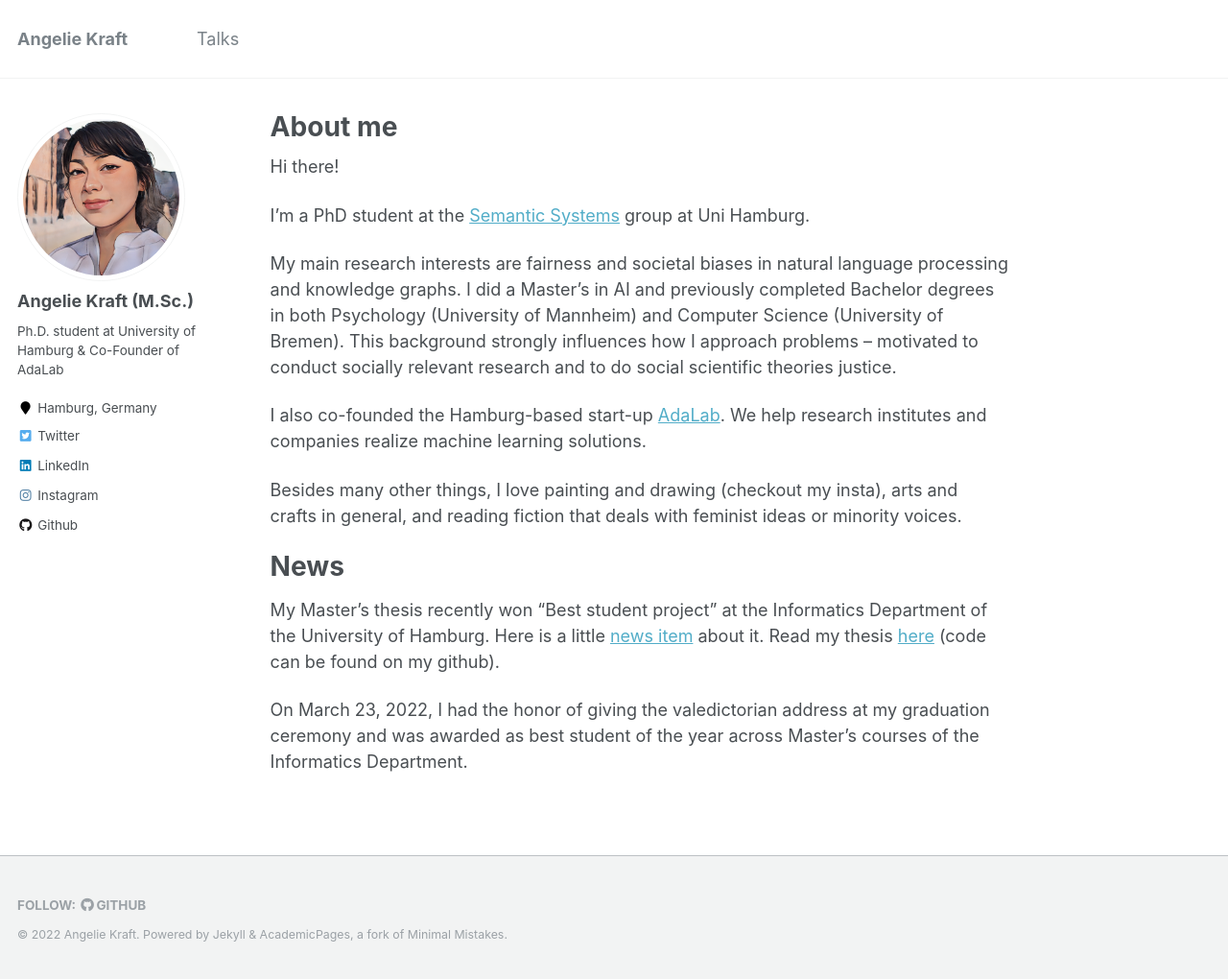
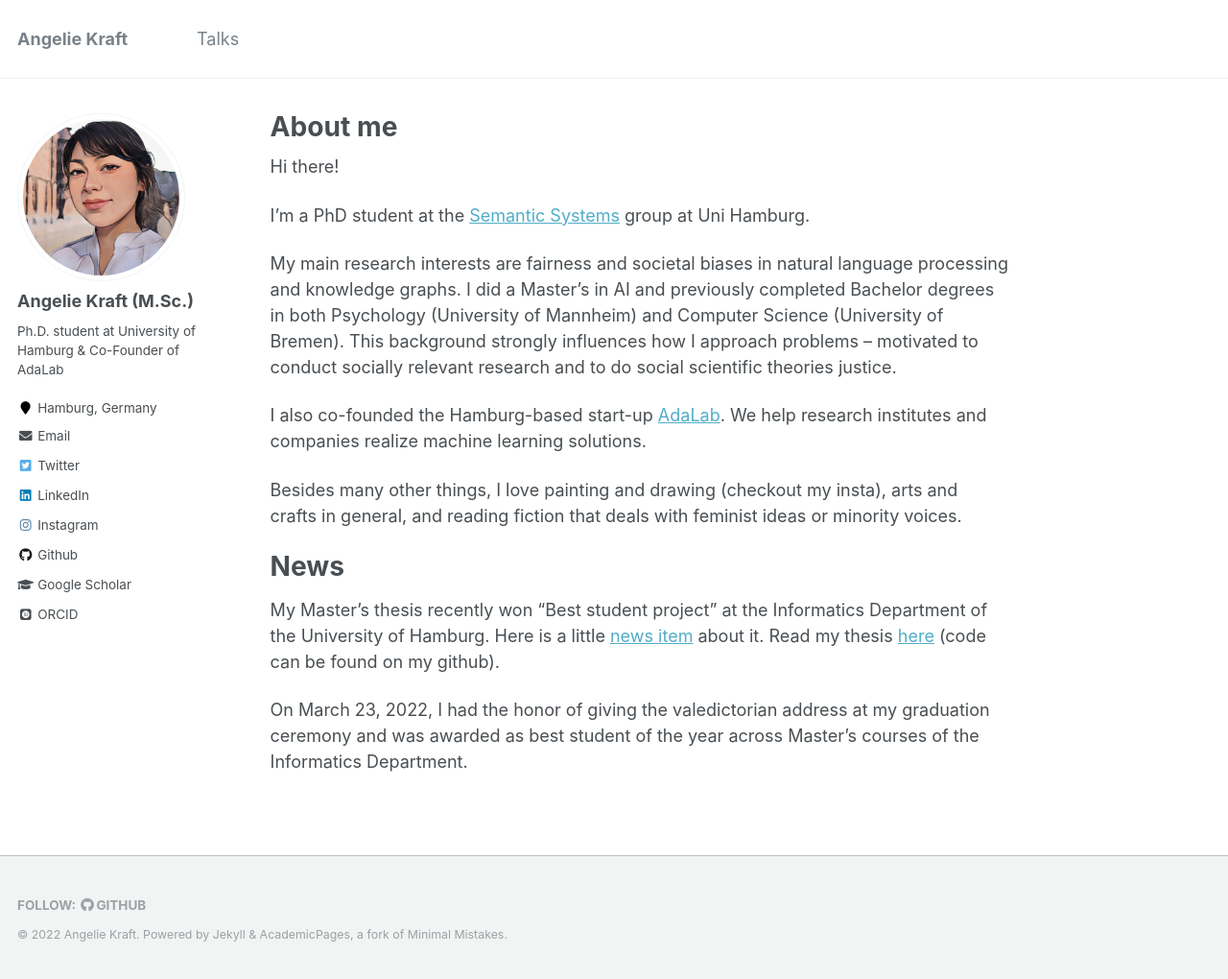
Before and after one commit to krangelie/krangelie.github.io, a Jekyll site: the page built from _pages/about.md, in a window 1280 px wide and 1020 px high. Shown: the whole window at 96% size. Built offline with Jekyll 4.4.1, drawn with Linux system fonts in a browser that asks for light colours; some web fonts are replaced; some of the changed lines change nothing that is shown.

Commit message:
adding contact details & public profiles

```diff
--- a/_config.yml
+++ b/_config.yml
@@ -86,8 +86,8 @@ author:
   location         : "Hamburg, Germany"
   employer         :
   pubmed           :
-  googlescholar    :
-  email            :
+  googlescholar    : "https://scholar.google.com/citations?user=_gjIRrMAAAAJ&hl=en"
+  email            : "angelie.kraft@uni-hamburg.de"
   researchgate     :  # example: "https://www.researchgate.net/profile/yourprofile"
   uri              :
   bitbucket        :
@@ -103,7 +103,7 @@ author:
   impactstory      : #"https://profiles.impactstory.org/u/xxxx-xxxx-xxxx-xxxx"
   lastfm           :
   linkedin         : "angelie-kraft"
-  orcid            :
+  orcid            : "0000-0002-2980-952X"
   pinterest        :
   soundcloud       :
   stackoverflow    : # http://stackoverflow.com/users/123456/username
```
